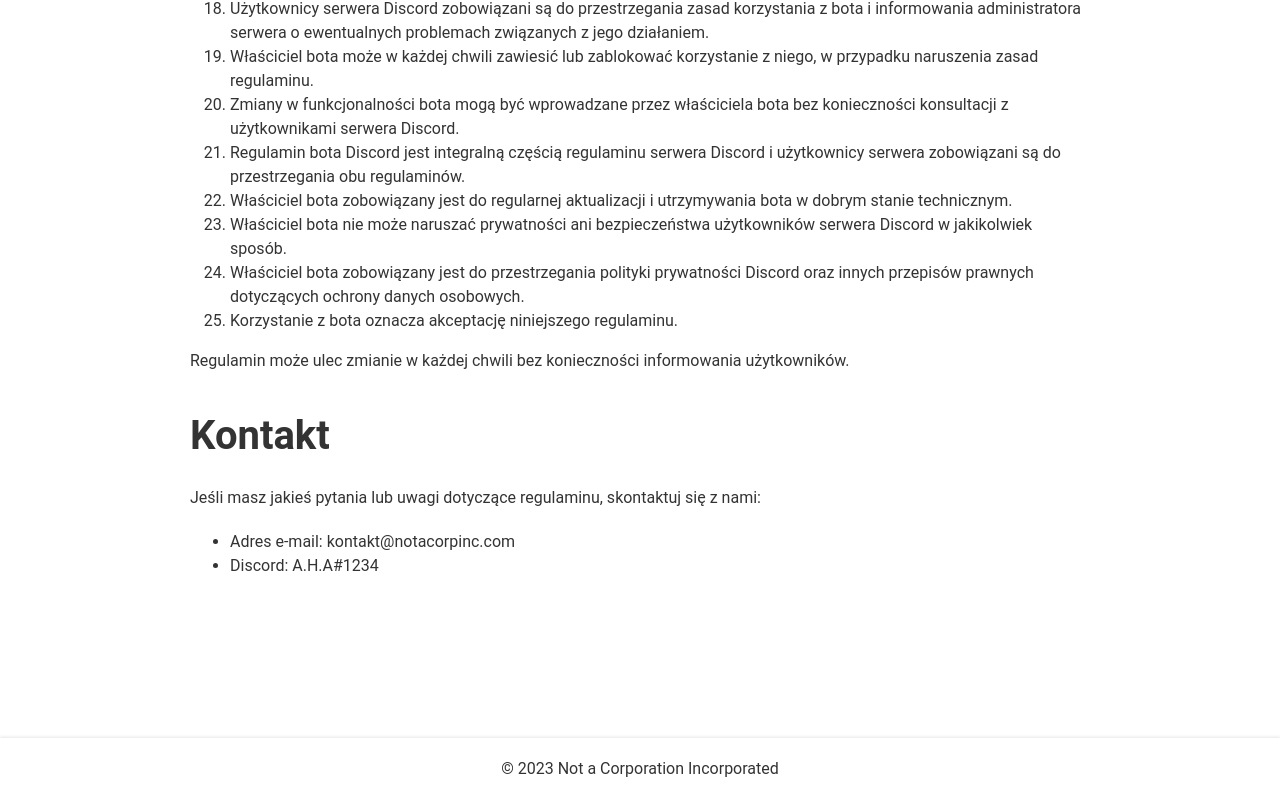
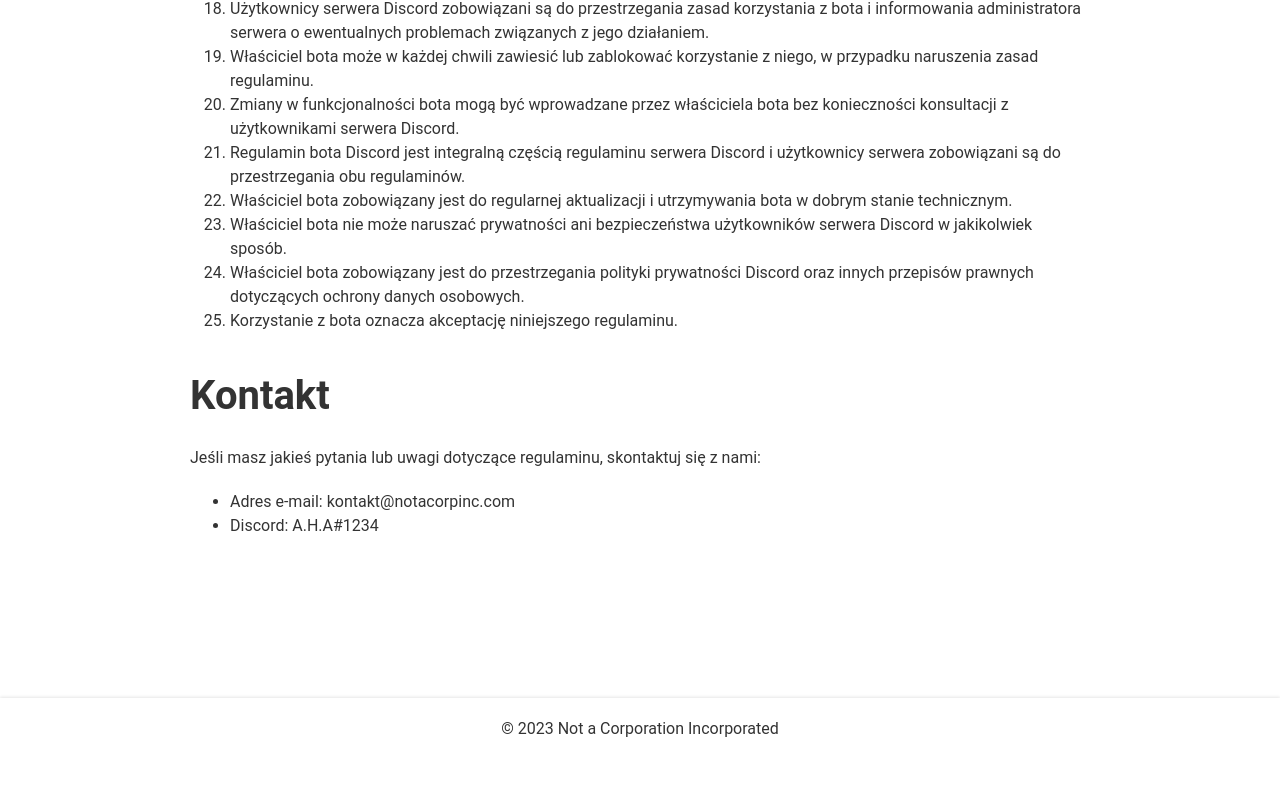
Before and after one commit to Advve/A.H.A, a website: page docs/regulamin.html in a window 1280 px wide. Shown: the part 825-1629 px from the top of the page. After the commit the page ends 1589 px from the top, so only its background shows below. Drawn offline with Linux system fonts and the light colour scheme.

Commit message:
New rules 2

```diff
--- a/docs/regulamin.html
+++ b/docs/regulamin.html
@@ -52,7 +52,6 @@
               <li>Właściciel bota zobowiązany jest do przestrzegania polityki prywatności Discord oraz innych przepisów prawnych dotyczących ochrony danych osobowych.</li>
               <li>Korzystanie z bota oznacza akceptację niniejszego regulaminu.</li>
             </ol>
-            <p>Regulamin może ulec zmianie w każdej chwili bez konieczności informowania użytkowników.</p>
           </section>
 
       <section class="contact">
```
